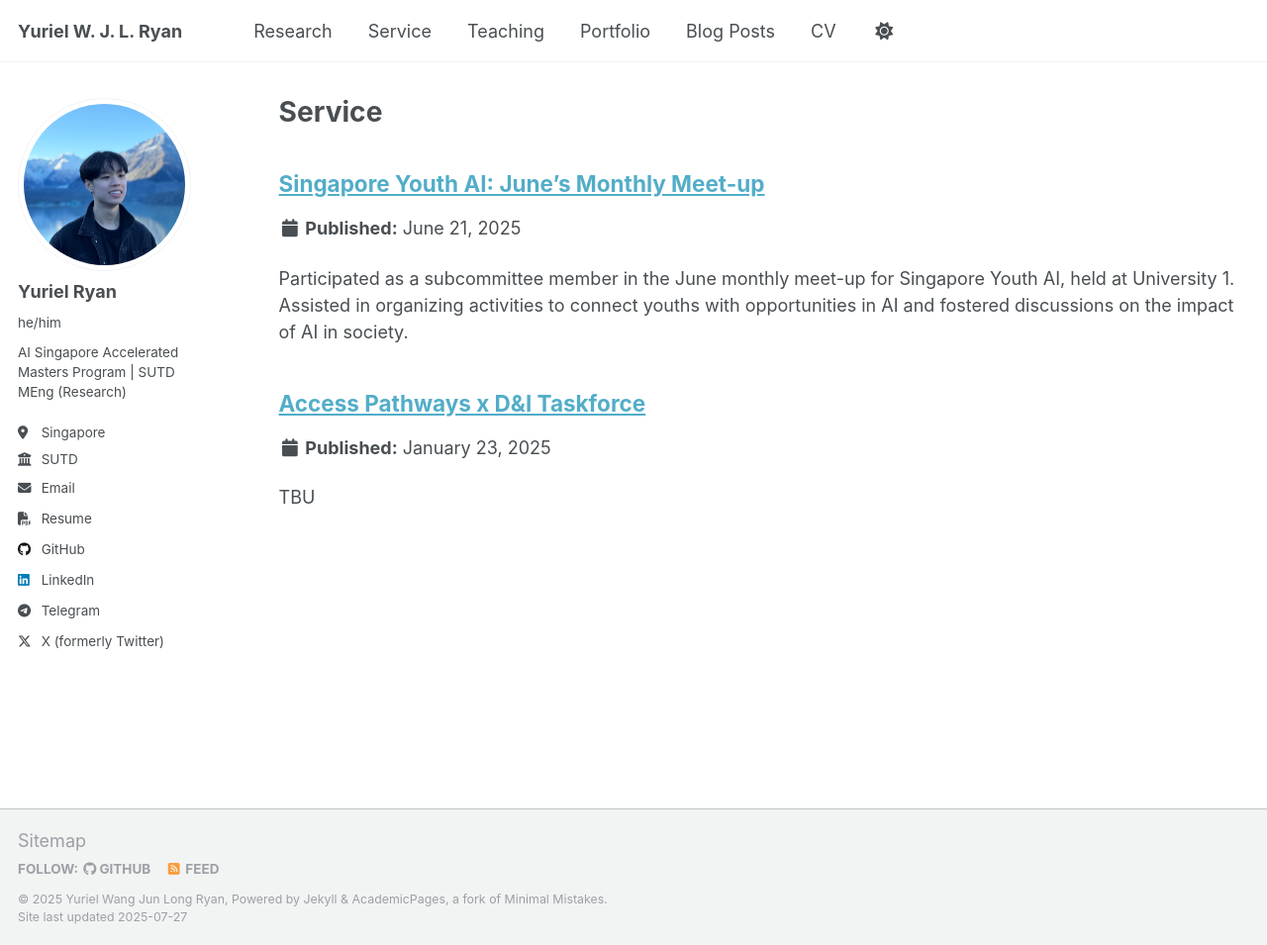
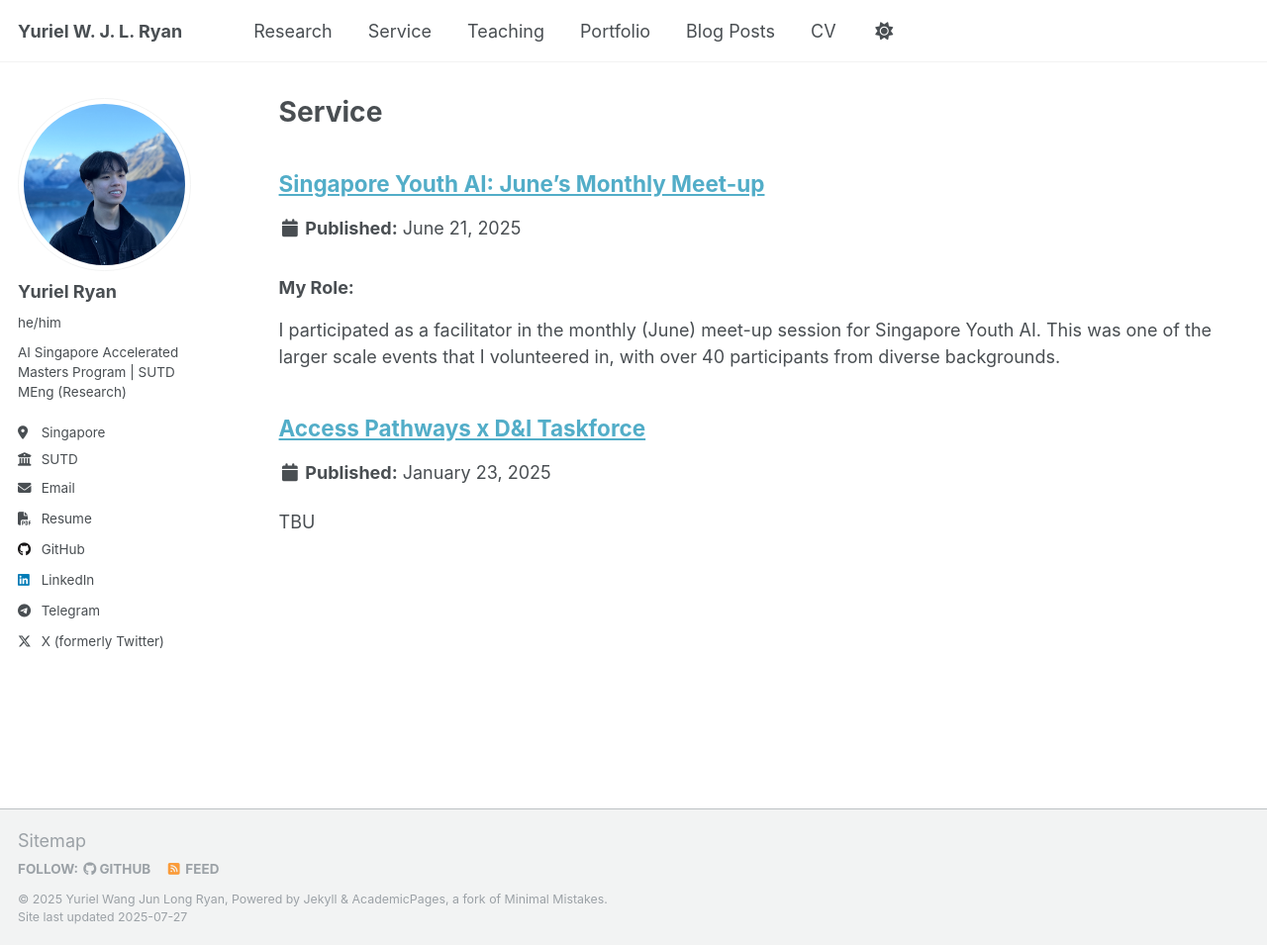
Before and after one commit to SausageMuffins/SausageMuffins.github.io, a Jekyll site: the page built from _pages/service.html, in a window 1280 px wide and 955 px high. Shown: the whole window at 99% size. Built offline with Jekyll 4.4.1, drawn with Linux system fonts in a browser that asks for light colours; a script that is not in the unit is left out; some of the changed lines change nothing that is shown.

Commit message:
Updated syai june monthly meetup

```diff
--- a/_service/2025-06-21-syai-inspire.md
+++ b/_service/2025-06-21-syai-inspire.md
@@ -3,13 +3,22 @@
 collection: service
 type: "Community Involvement"
 permalink: /service/2025-06-21-syai-inspire
-venue: "University 1, Department"
+# venue: "The Milky Way, 38 Jln Pemimpin, Singapore"
 date: 2025-06-21
 location: "Singapore, Singapore"
 ---
+### My Role:
+I participated as a facilitator in the monthly (June) meet-up session for Singapore Youth AI. This was one of the larger scale events that I volunteered in, with over 40 participants from diverse backgrounds.
 
-Participated as a subcommittee member in the June monthly meet-up for Singapore Youth AI, held at University 1. Assisted in organizing activities to connect youths with opportunities in AI and fostered discussions on the impact of AI in society.
+### What Happened?
+In this event, I facilitated discussions about societal AI and how it could help students and/or vulnerable groups. It was very refreshing to listen to new perspectives of youths from different stages in life: Junior College, Polytechnic, servicemen currently serving their National Service, and even PhD students. They also shared why they became interested in AI which reminded me of my own motivations for pursuing research in this field.
 
-- Helped coordinate logistics and event flow for 50+ participants
-- Facilitated a breakout session on AI career pathways
-- Engaged with students and professionals to promote AI literacy
+The second segment of this session involved a lot of vibe coding, to which I let the participants take over my laptop and let them "code". It was certainly very impressive how cursor could plan and execute in the creation of a resume roasting web app.
+
+### What I found value in:
+More importantly, I was able to **connect youths to different opportunities and/or things that they might be interested in** (e.g. one guy became really interested in physics-informed machine learning after an extended conversation about the different variants of machine learning); This is a very important cause to me, one that I hope to continue to assist others in realizing their interests!
+
+<!-- ![June Monthly Meetup](../images/syai_monthly_meetup.png) -->
+<img src="../images/syai_monthly_meetup.png" alt="June Monthly Meetup" width="600"/>
+
+P.S. I'm wearing the orange shirt in the front row :)
```
Also changed, not shown: 1 other file.
